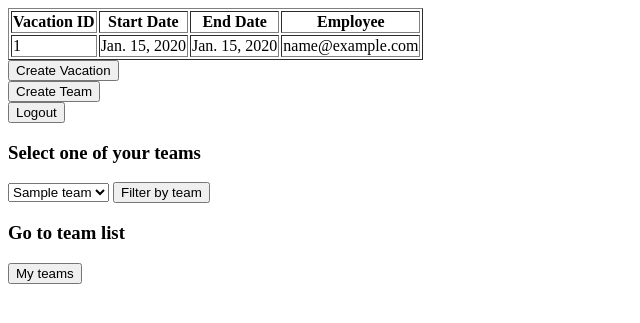
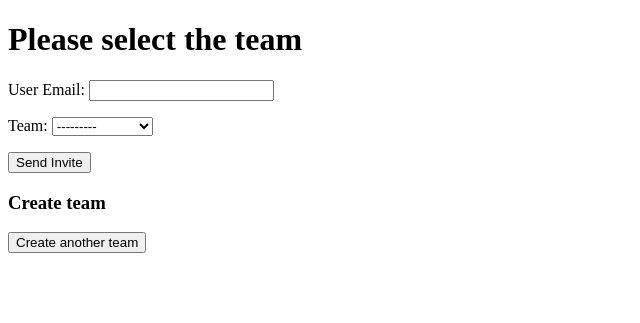
Before and after one commit to ivascu-angelo/DjangoVacations, a Django app: page /teams/invite/ in a window 1280 px wide. Shown: the top 323 px of the page, without its empty margins (0-640 px from the left). Run offline with Django 4.2, Linux system fonts and the light colour scheme; a user stored in the database is signed in; tables that the repository leaves empty hold one stand-in row (values such as "Sample post").

Commit message:
Invite to team task

```diff
--- /dev/null
+++ b/DaysOffAccountant/teams/forms.py
@@ -0,0 +1,23 @@
+from django import forms
+from django.core.exceptions import ValidationError
+
+from DaysOffAccountant.teams.models import Team
+from DaysOffAccountant.users.models import User
+
+
+class InvitationForm(forms.Form):
+    user_email = forms.EmailField(label='User Email', required=True)
+    team = forms.ModelChoiceField(queryset=Team.objects.none())
+
+    def __init__(self, *args, **kwargs):
+        teams = kwargs.pop('teams', Team.objects.none())
+        super().__init__(*args, **kwargs)
+        self.fields['team'].queryset = teams
+
+    def clean_user_email(self):
+        user_email = self.cleaned_data.get('user_email')
+        # dai clean la input
+        if not User.objects.filter(email=user_email).exists():
+            # dai error daca userul nu exista
+            raise ValidationError("This email does not belong to a registered user.")
+        return user_email
--- a/DaysOffAccountant/teams/models.py
+++ b/DaysOffAccountant/teams/models.py
@@ -1,6 +1,5 @@
 from django.db import models
-
-# Create your models here.
+from django.utils.crypto import get_random_string
 
 
 class Team(models.Model):
@@ -8,3 +7,13 @@
 
     def __str__(self):
         return self.name
+
+
+class InviteToTeam(models.Model):
+    def __str__(self):
+        return self.token
+
+    email = models.EmailField(max_length=100)
+    was_accepted = models.BooleanField(default=False)
+    token = models.CharField(max_length=20, unique=True, default=get_random_string)
+    team = models.ForeignKey(Team, on_delete=models.CASCADE, related_name='invitations')
--- /dev/null
+++ b/DaysOffAccountant/teams/templates/teams/invite_to_team.html
@@ -0,0 +1,24 @@
+<!DOCTYPE html>
+<html lang="en">
+<head>
+    <meta charset="UTF-8">
+    <meta name="viewport" content="width=device-width, initial-scale=1.0">
+    <title>Invite User to Team</title>
+</head>
+<body>
+    <h1>Please select the team</h1>
+    <form method="post" action="">
+        {% csrf_token %}
+        {{ form.as_p }}
+        <button type="submit">Send Invite</button>
+    </form>
+<h3>
+    Create team
+</h3>
+<a href="{%url 'create_team' %}">
+    <button type="button">
+        Create another team
+    </button>
+</a>
+</body>
+</html>
--- a/DaysOffAccountant/teams/templates/teams/teams.html
+++ b/DaysOffAccountant/teams/templates/teams/teams.html
@@ -27,3 +27,9 @@
         Go to Vacations
     </button>
 </a>
+<h3>Invite friend to a team</h3>
+<a href="{%url 'invite' %}">
+    <button type="button">
+        Invite to team
+    </button>
+</a>
--- a/DaysOffAccountant/teams/urls.py
+++ b/DaysOffAccountant/teams/urls.py
@@ -1,10 +1,12 @@
 from django.urls import path
 
-from DaysOffAccountant.teams.views import AddTeamView, TeamListView
+from DaysOffAccountant.teams.views import AddTeamView, TeamListView, InviteUserToTeamView, AcceptInvitationView
 from DaysOffAccountant.vacations.views import VacationView
 
 urlpatterns = [
     path("", TeamListView.as_view(), name='teams'),
+    path('invite/accept/<str:token>/', AcceptInvitationView.as_view(), name='accepted-invitation'),
+    path('invite/', InviteUserToTeamView.as_view(), name='invite'),
     path('add', AddTeamView.as_view(), name='create_team'),
-    path('<str:team_name>/', VacationView.as_view(), name='vacation-by-team'),  # Vacanțe filtrate după echipă
+    path('<str:team_name>/', VacationView.as_view(), name='vacation-by-team'),
 ]
--- a/DaysOffAccountant/teams/views.py
+++ b/DaysOffAccountant/teams/views.py
@@ -1,8 +1,13 @@
 from django.contrib.auth.mixins import LoginRequiredMixin
-from django.urls import reverse_lazy
-from django.views.generic import CreateView, ListView
-from django.db.models import Count
-from DaysOffAccountant.teams.models import Team
+from django.core.mail import send_mail
+from django.shortcuts import get_object_or_404, render
+from django.urls import reverse_lazy, reverse
+from django.utils.crypto import get_random_string
+from django.views import View
+from django.views.generic import CreateView, ListView, FormView
+from DaysOffAccountant.teams.forms import InvitationForm
+from DaysOffAccountant.teams.models import Team, InviteToTeam
+from DaysOffAccountant.users.models import User
 
 
 class AddTeamView(LoginRequiredMixin, CreateView):
@@ -24,5 +29,56 @@
     context_object_name = 'teams'
 
     def get_queryset(self):
-        user_teams = self.request.user.teams.all()
-        return user_teams
+        return self.request.user.teams.all()
+
+
+class InviteUserToTeamView(LoginRequiredMixin, FormView):
+    template_name = 'teams/invite_to_team.html'
+    form_class = InvitationForm
+    success_url = reverse_lazy('invite')
+
+    def get_form_kwargs(self):
+        kwargs = super().get_form_kwargs()
+        kwargs['teams'] = self.request.user.teams.all()
+        return kwargs
+
+    def form_valid(self, form):
+        # cui trimit
+        user_email = form.cleaned_data['user_email']
+        team = form.cleaned_data['team']
+        # de la cine trimit
+        from_email = self.request.user.email
+        token = get_random_string(20)
+        invitation = InviteToTeam(email=user_email, token=token, team=team, was_accepted=False)
+        invitation.save()
+        accept_url = self.request.build_absolute_uri(reverse('accepted-invitation', args=[token]))
+        email_body = f"Invitation to team:{team.name} LINK for acceptance:\n\n{accept_url}"
+        send_mail(
+            'Invitation to join a team',
+            email_body,
+            from_email,
+            [user_email],
+            fail_silently=False,
+        )
+
+        return super().form_valid(form)
+
+
+class AcceptInvitationView(View):
+    def get(self, request, *args, **kwargs):
+        token = kwargs.get('token')
+        invitation = get_object_or_404(InviteToTeam, token=token)
+
+        if invitation.was_accepted:
+            message = 'This invitation has already been accepted.'
+            context = {'team_name': None, 'message': message}
+        else:
+            user = User.objects.get(email=invitation.email)
+            user.teams.add(invitation.team)
+            invitation.was_accepted = True
+            invitation.save()
+            user.save()
+            message = 'You have successfully joined the team!'
+            context = {'team_name': invitation.team.name, 'message': message}
+
+        return render(request, 'teams/accepted_invitation.html', context)
--- a/DaysOffAccountant/users/models.py
+++ b/DaysOffAccountant/users/models.py
@@ -1,7 +1,6 @@
 from django.contrib.auth.base_user import BaseUserManager, AbstractBaseUser
 from django.contrib.auth.models import PermissionsMixin, AbstractUser, UserManager
 from django.db import models
-
 from DaysOffAccountant.teams.models import Team
 
 
--- a/DaysOffAccountant/vacations/views.py
+++ b/DaysOffAccountant/vacations/views.py
@@ -2,9 +2,6 @@
 from django.shortcuts import redirect, get_object_or_404
 from django.urls import reverse_lazy
 from django.views.generic import ListView, CreateView
-
-from DaysOffAccountant.teams.models import Team
-from DaysOffAccountant.users.models import User
 from DaysOffAccountant.vacations.models import Vacation
 
 
--- a/templates/registration/login.html
+++ b/templates/registration/login.html
@@ -4,3 +4,8 @@
   {{ form }}
   <button type="submit">Log In</button>
 </form>
+<h2>Don't have an account yet?</h2>
+    <a href="{% url 'signup' %}"> Sign Up!</a>
+
+</body>
+</form>
```
Also changed, not shown: DaysOffAccountant/settings.py (+23 -0 lines), DaysOffAccountant/teams/templates/teams/accepted_invitation.html (added, +12 -0 lines), DaysOffAccountant/users/views.py (+6 -1 lines), DaysOffAccountant/teams/migrations/0001_initial.py (added), DaysOffAccountant/teams/migrations/0002_alter_invitetoteam_email_alter_invitetoteam_token.py (added), DaysOffAccountant/teams/migrations/__init__.py (added), DaysOffAccountant/users/migrations/0001_initial.py, DaysOffAccountant/vacations/migrations/0001_initial.py (added), DaysOffAccountant/vacations/migrations/__init__.py (added).
